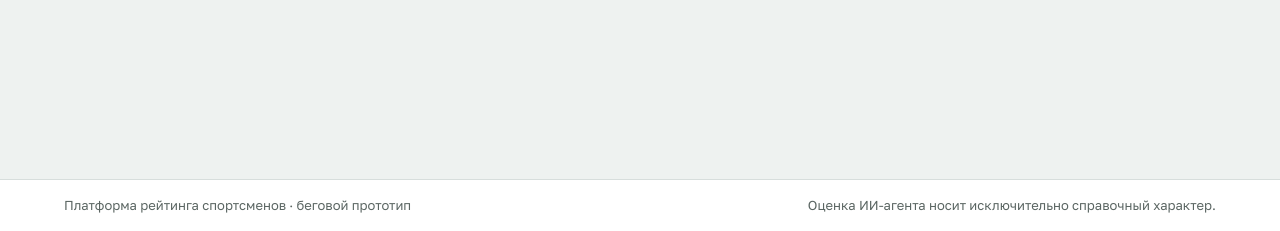
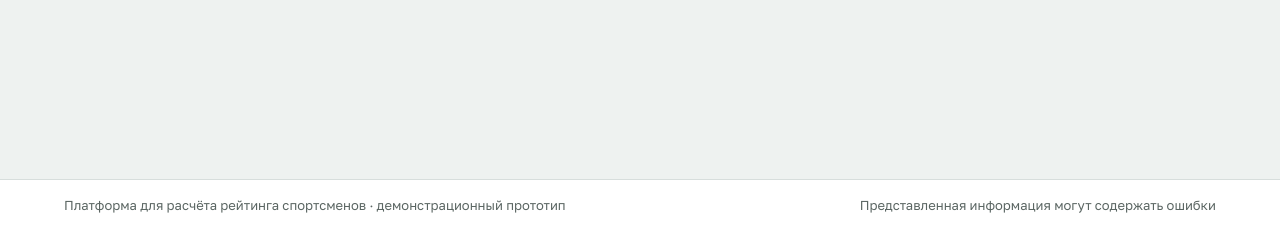
Before and after one commit to czczczt/sports-agent, a FastAPI app: page /events-view in a window 1280 px wide. Shown: the part 569-800 px from the top of the page. Run offline with FastAPI, Linux system fonts and the light colour scheme; data that the repository does not hold is empty; parts of the project's set-up code (start-up, migrations or seed data) failed here and were passed over; some libraries are stand-ins or nearby versions; some web fonts are replaced.

Commit message:
fix(ui): update footer disclaimer text

```diff
--- a/app/templates/base.html
+++ b/app/templates/base.html
@@ -61,8 +61,8 @@
 
     <footer class="app-footer">
         <div class="app-footer__inner">
-            <span>Платформа рейтинга спортсменов · беговой прототип</span>
-            <span>Оценка ИИ-агента носит исключительно справочный характер.</span>
+            <span>Платформа для расчёта рейтинга спортсменов · демонстрационный прототип</span>
+            <span>Представленная информация могут содержать ошибки</span>
         </div>
     </footer>
 
```
